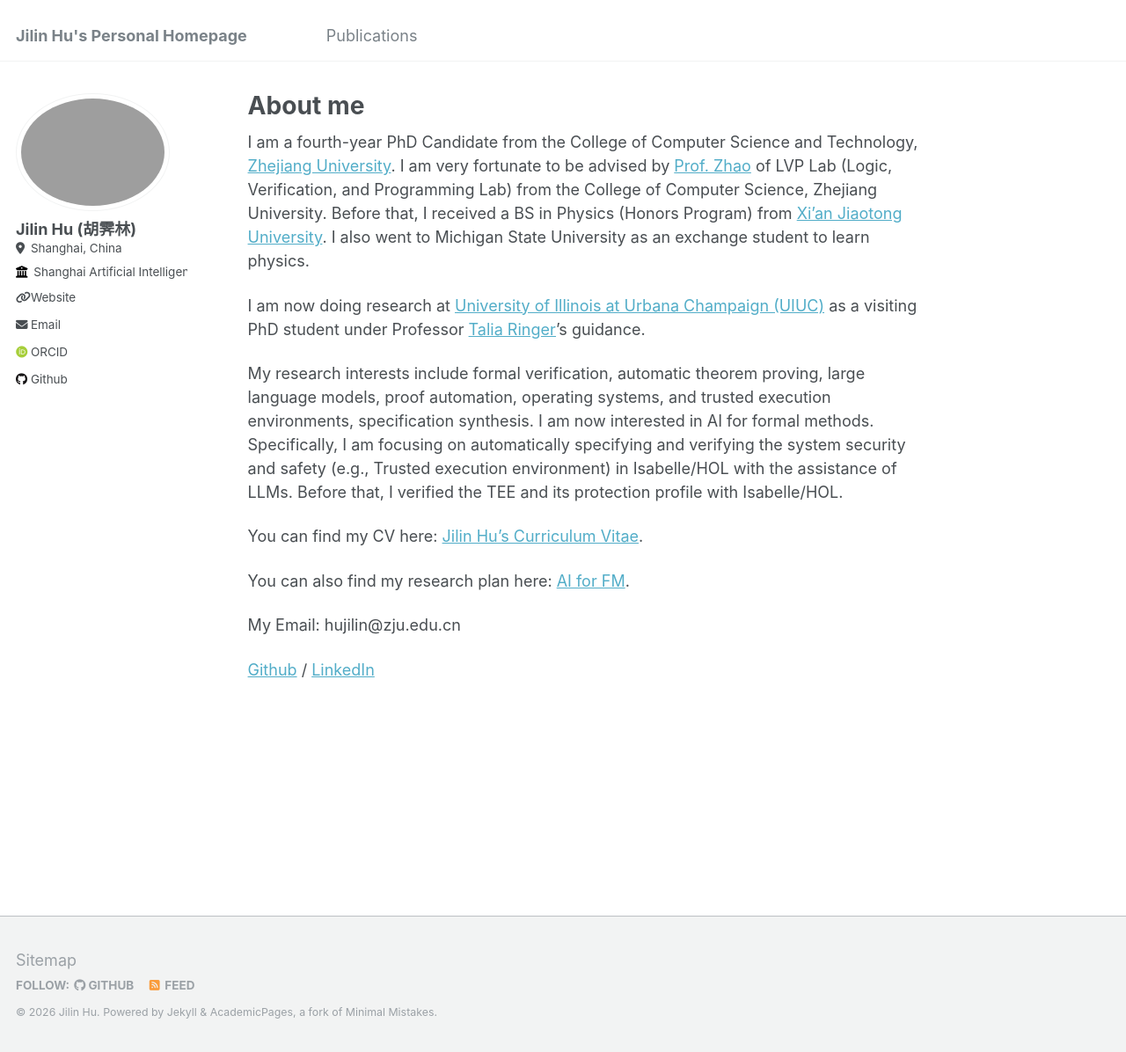
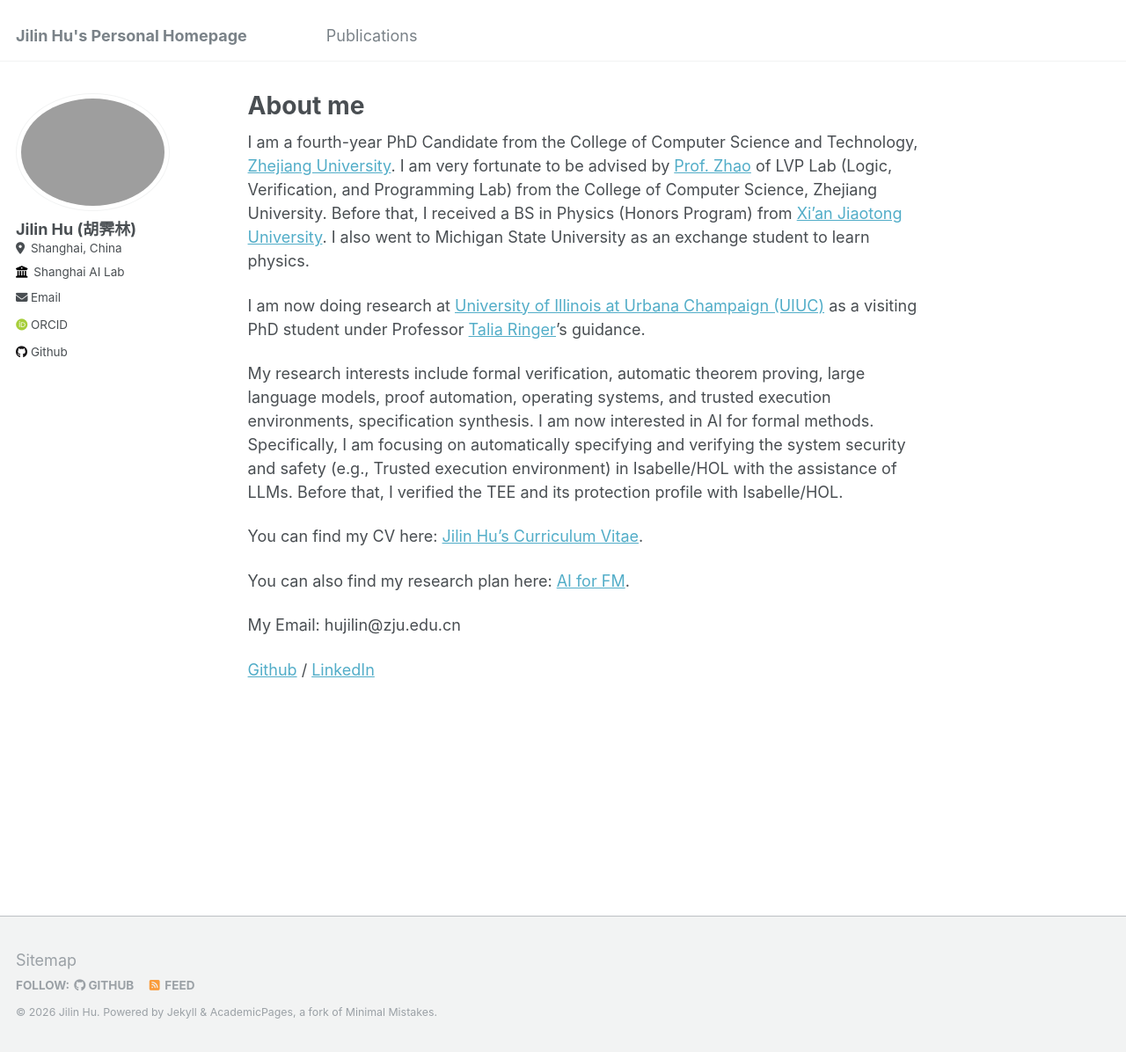
Before and after one commit to JilinHu/JilinHu.github.io, a Jekyll site: the page built from _pages/about.md, in a window 1280 px wide and 1196 px high. Shown: the whole window at 88% size. Built offline with Jekyll 4.4.1, drawn with Linux system fonts in a browser that asks for light colours; some web fonts are replaced.

Commit message:
Update employer name and comment out URI

```diff
--- a/_config.yml
+++ b/_config.yml
@@ -26,8 +26,8 @@ author:
   pronouns         : # example: "she/her"
   bio              : #"A visiting scholar at UIUC and 4th-year PhD candidate at Zhejiang University."
   location         : "Shanghai, China"
-  employer         : "Shanghai Artificial Intelligence Laboratory"
-  uri              : "https://jilinhu.github.io/"
+  employer         : "Shanghai AI Lab"
+  uri              : #"https://jilinhu.github.io/"
   email            : "hujilin@pjlab.org.cn"
 
   # Academic websites
```
